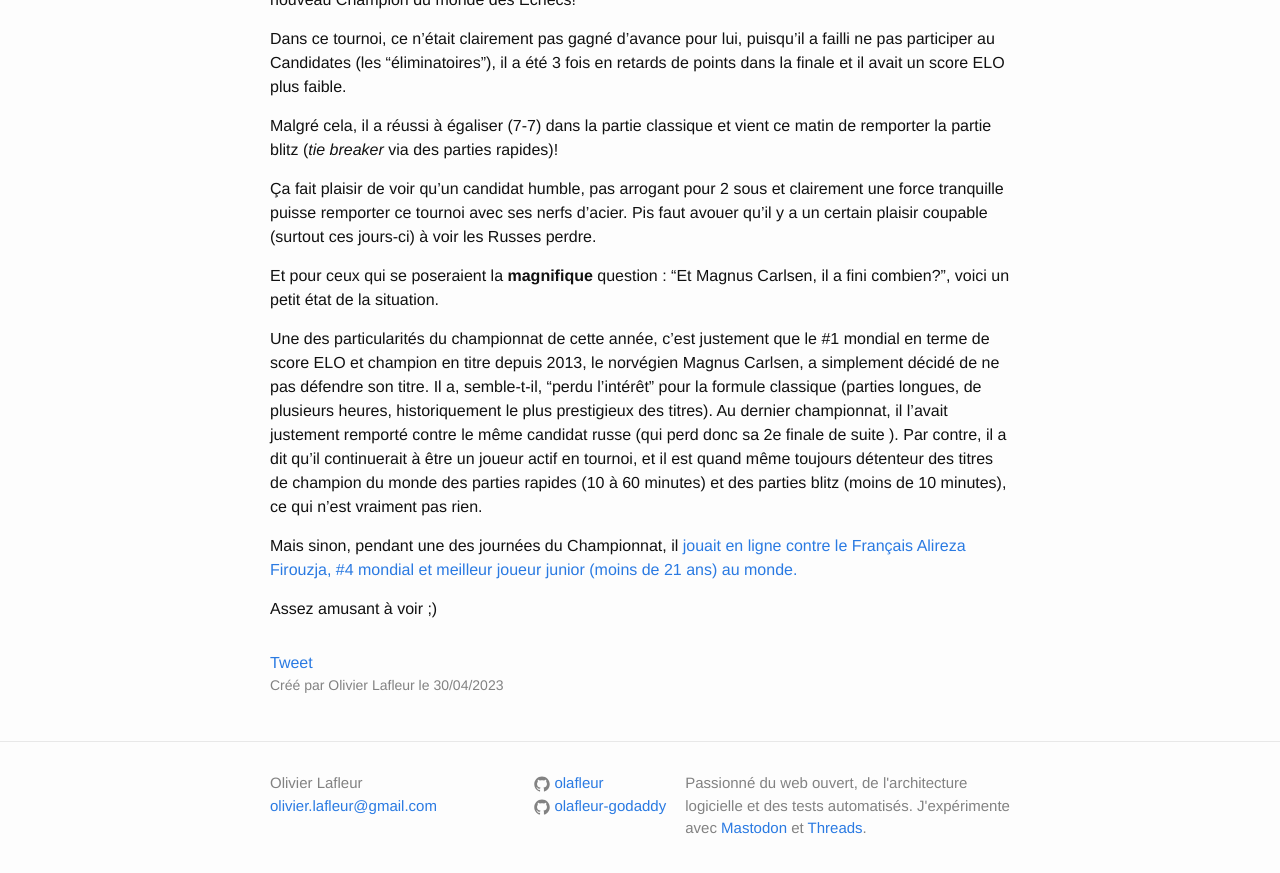
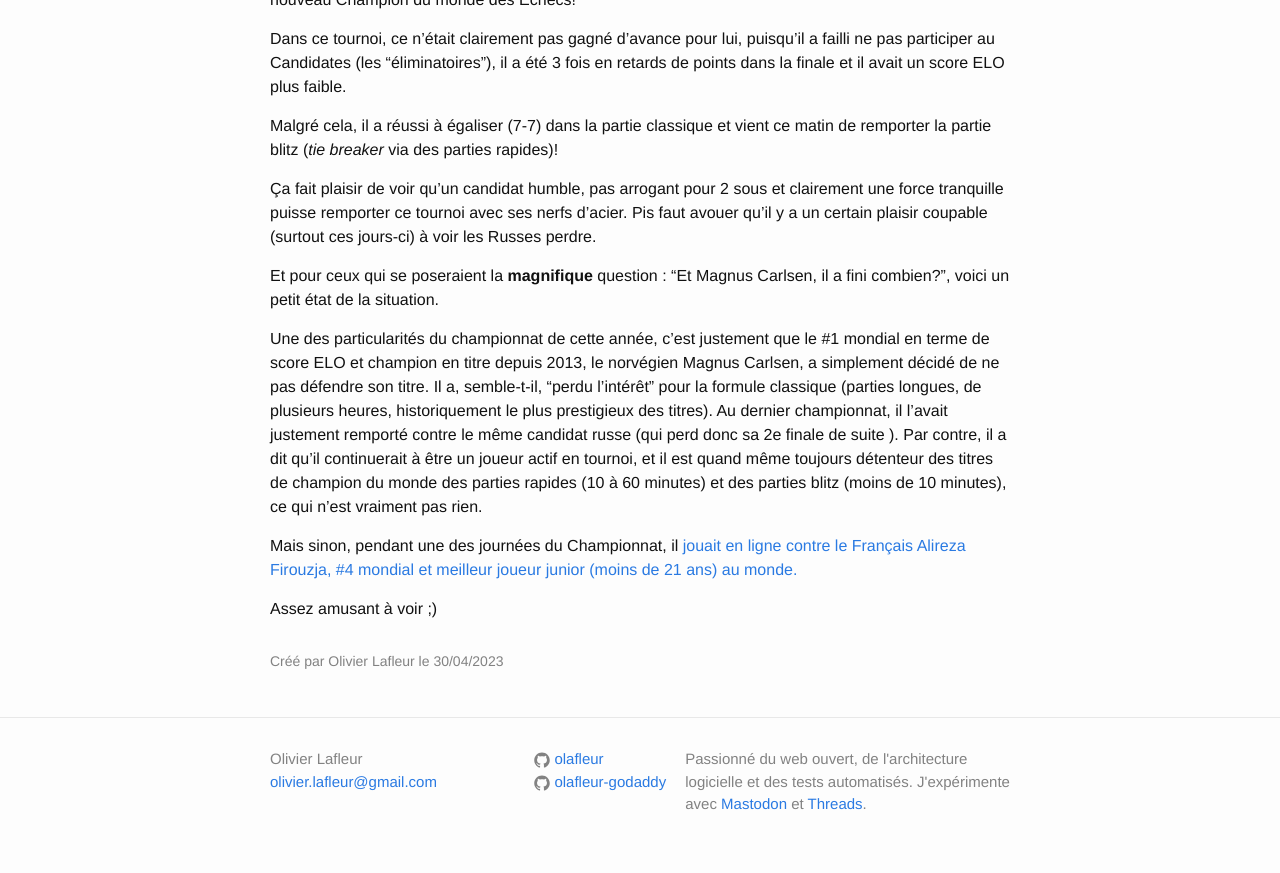
Before and after one commit to olafleur/olafleur.github.io, a Jekyll site: the page built from _posts/2023-04-30-ding-liren-champion.markdown, in a window 1280 px wide and 900 px high, scrolled down 735 px. Shown: the top 873 px of the window. Built offline with Jekyll 4.4.1, drawn with Linux system fonts in a browser that asks for light colours; comment, search, counter and statistics services are not loaded.

Commit message:
Remove comments and X share

```diff
--- a/_layouts/post.html
+++ b/_layouts/post.html
@@ -10,8 +10,6 @@
   <article class="post-content">
     {{ content }}
   </article>
-
-  <a href="https://twitter.com/share" class="twitter-share-button" data-via="olilafleur">Tweet</a>
 
   <p class="post-meta">Créé{% if page.author %} par {{ page.author }}{% endif %} le {{ page.date | date: "%-d/%m/%Y" }}</p>
 
--- a/_posts/2023-04-30-ding-liren-champion.markdown
+++ b/_posts/2023-04-30-ding-liren-champion.markdown
@@ -3,7 +3,6 @@
 title:  "Ding Liren : nouveau champion du monde des échecs"
 date:   2023-04-30 11:07:00
 author: Olivier Lafleur
-comments: true
 ---
 
 ![Ding Liren](/images/ding-liren.jpeg)
```
